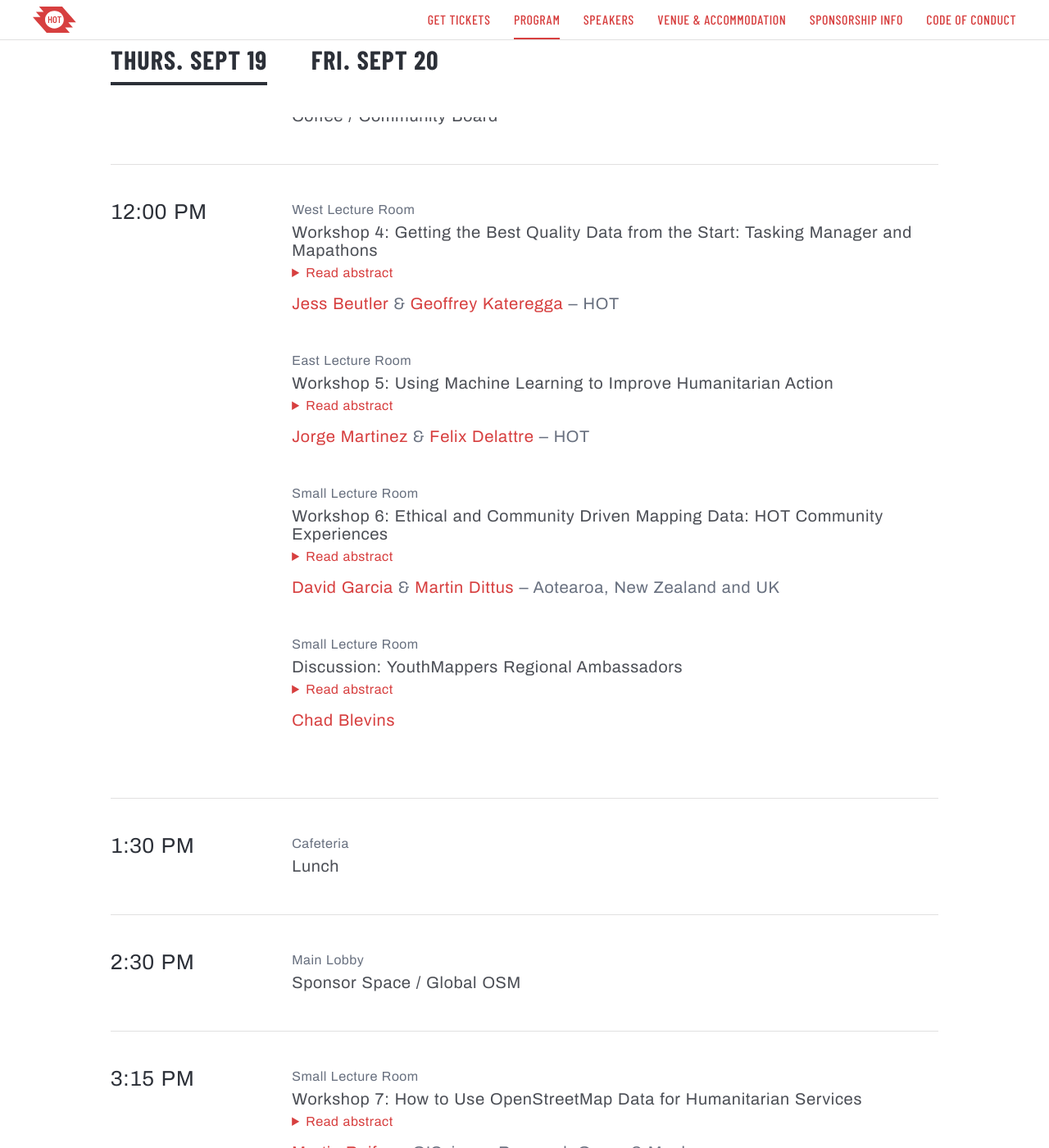
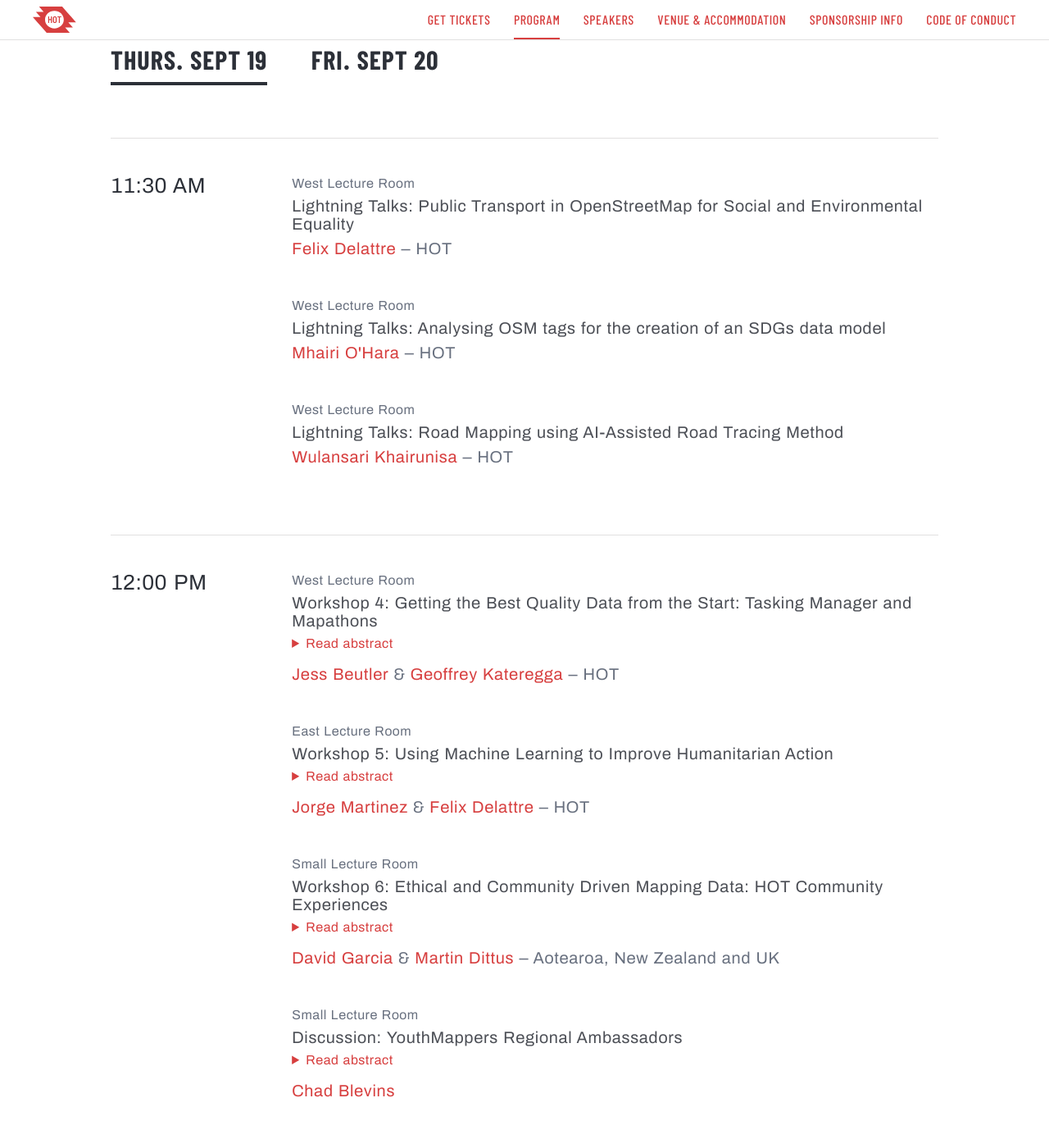
Before and after one commit to hotosm/hot-summit-2019, a Jekyll site: the page built from program.markdown, in a window 1280 px wide and 1400 px high, scrolled down 1710 px. Shown: the whole window at 82% size. Built offline with Jekyll 4.4.1, drawn with Linux system fonts in a browser that asks for light colours; some of the changed text lies outside the part shown.

Commit message:
Update program.markdown

```diff
--- a/program.markdown
+++ b/program.markdown
@@ -17,12 +17,17 @@
     session:
       - location: West Lecture Room
         title: "Welcome Remarks"
-        duration: "00:15"
-  - time: 9:15 AM
-    session:
-      - location: West Lecture Room
-        title: "Lightning Talks"
-        duration: "00:15"
+        presenter:
+          - people:
+              - Rachel VanNice
+            organization: HOT
+          - people:
+              - Melanie Eckle
+            organization: GIScience Research Group, Heidelberg University
+          - people:
+              -  Dr. Alexander Zipf
+            organization: GIScience Research Group, Heidelberg University
+        duration: "00:20"
   - time: 9:30 AM
     session:
       - location: West Lecture Room
@@ -63,6 +68,29 @@
     session:
       - location: Main Lobby
         title: "Coffee / Community Board"
+  - time: 11:30 AM
+    session:
+      - location: West Lecture Room
+        title: "Lightning Talks: Public Transport in OpenStreetMap for Social and Environmental Equality"
+        presenter:
+          - people:
+              - Felix Delattre
+            organization: HOT
+        duration: "00:15"
+      - location: West Lecture Room
+        title: "Lightning Talks: Analysing OSM tags for the creation of an SDGs data model"
+        presenter:
+          - people:
+              - Mhairi O'Hara
+            organization: HOT
+        duration: "00:15"
+      - location: West Lecture Room
+        title: "Lightning Talks: Road Mapping using AI-Assisted Road Tracing Method"
+        presenter:
+          - people:
+              - Wulansari Khairunisa
+            organization: HOT
+        duration: "00:15"
   - time: 12:00 PM
     session:
       - location: West Lecture Room
@@ -121,7 +149,6 @@
       - location: West Lecture Room
         title: "Workshop 8 [Sponsored]: Using OpenStreetMap in the Field: Offline Vector-file-format for Humanitarian Field Workers"
         presenter:
-          - people:
           - people:
               - Brendan O'Neill
             organization: ESRI US
```
